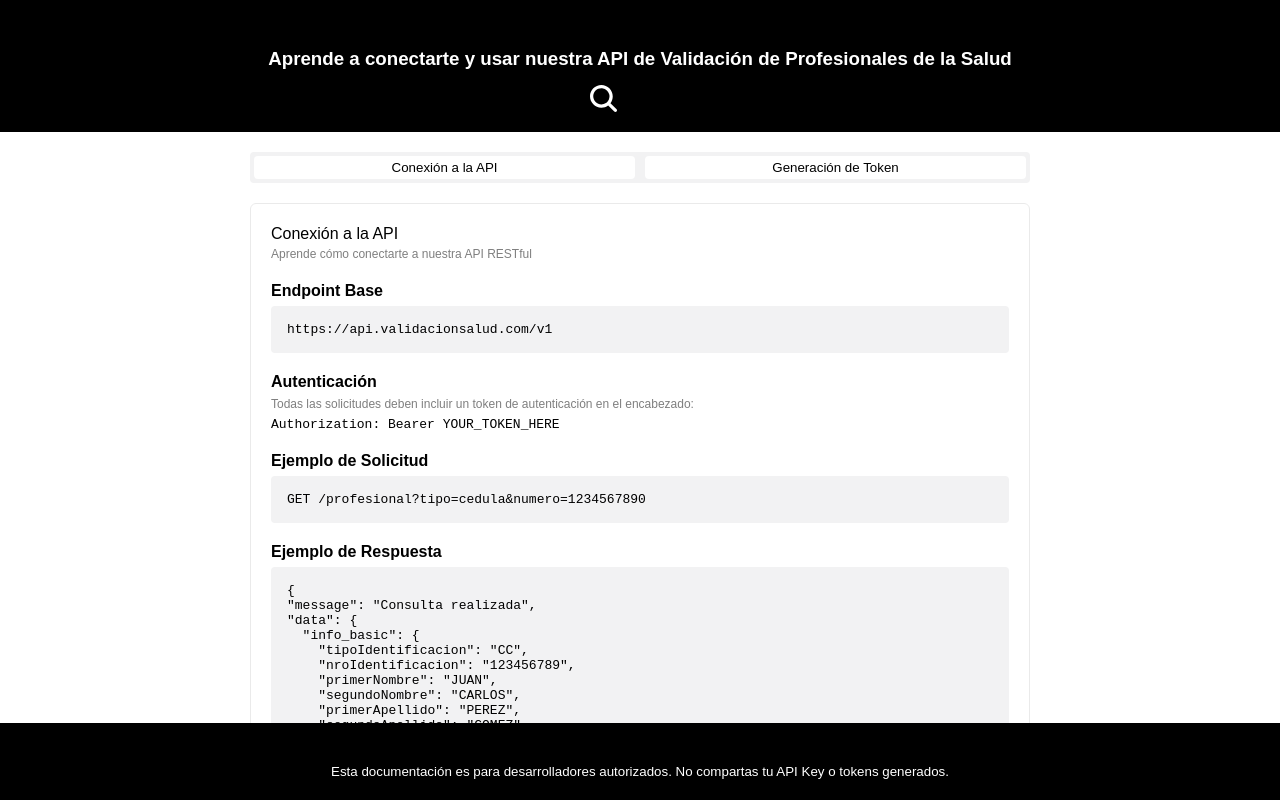
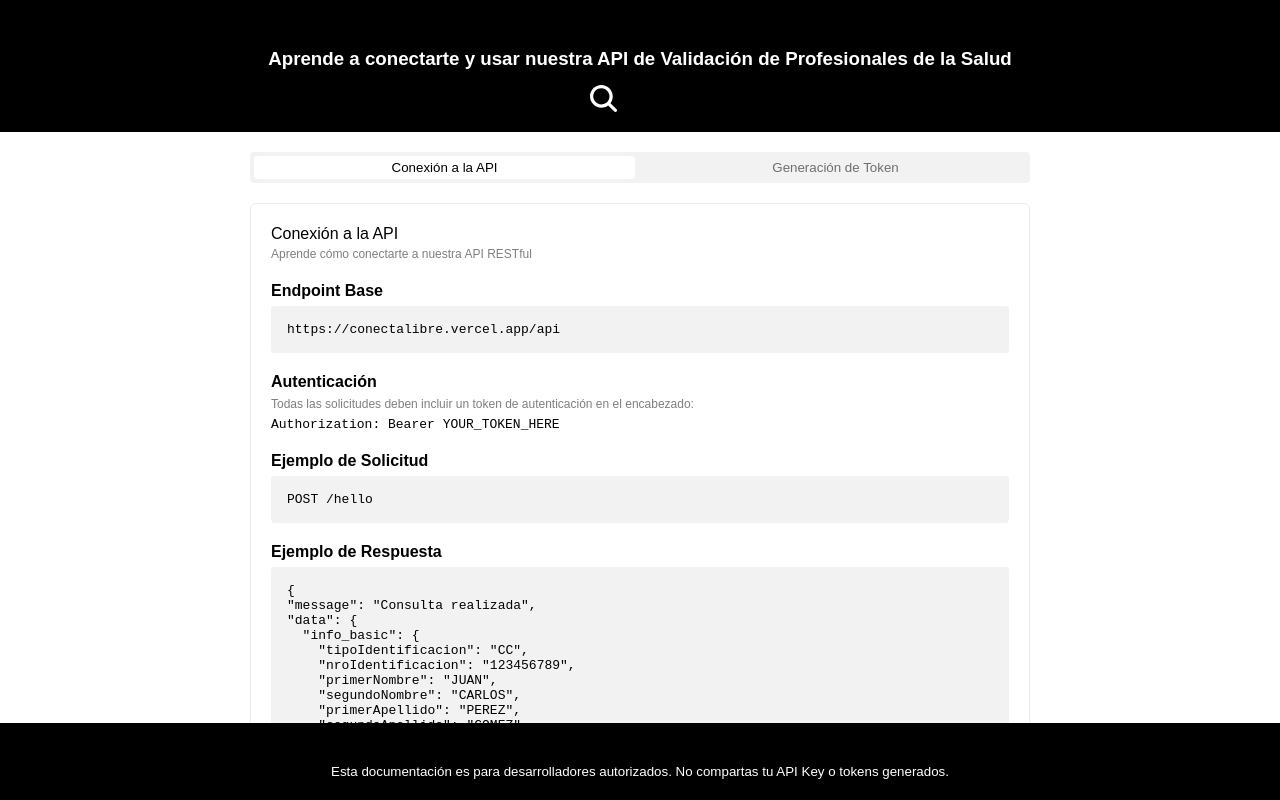
Before and after one commit to iamjuangonzalez/conectalibre, a Next.js app: page /documentacion in a window 1280 px wide. Built offline with nearby package versions, Linux system fonts and the light colour scheme.

Commit message:
add style

```diff
--- a/src/app/documentacion/page.tsx
+++ b/src/app/documentacion/page.tsx
@@ -130,13 +130,17 @@ export default function Documentation() {
     <div className={styles.content_documentation}>
       <div className={styles.navigation}>
         <button
-          className={styles.btn_view}
+          className={`${styles.btn_view} ${
+            defaultView === "token" ? styles.active : ""
+          }`}
           onClick={() => handleViewApi("api")}
         >
           Conexión a la API
         </button>
         <button
-          className={styles.btn_view}
+          className={`${styles.btn_view} ${
+            defaultView === "api" ? styles.active : ""
+          }`}
           onClick={() => handleViewToken("token")}
         >
           Generación de Token
@@ -156,7 +160,7 @@ export default function Documentation() {
                 Endpoint Base
               </label>
               <code className={styles.code}>
-                https://api.validacionsalud.com/v1
+                https://conectalibre.vercel.app/api
               </code>
             </div>
             <div className={styles.item_content}>
@@ -176,9 +180,7 @@ export default function Documentation() {
               <label style={{ fontWeight: 600 }} htmlFor="">
                 Ejemplo de Solicitud
               </label>
-              <code className={styles.code}>
-                GET /profesional?tipo=cedula&numero=1234567890
-              </code>
+              <code className={styles.code}>POST /hello</code>
             </div>
             <div className={styles.item_content}>
               <label style={{ fontWeight: 600 }} htmlFor="">
--- a/src/app/styles/documentation.module.css
+++ b/src/app/styles/documentation.module.css
@@ -40,6 +40,11 @@
   border: none;
   color: #000;
   cursor: pointer;
+}
+
+.btn_view.active {
+  background-color: #f2f2f3;
+  color: #6e6e6e;
 }
 
 .header {
```
